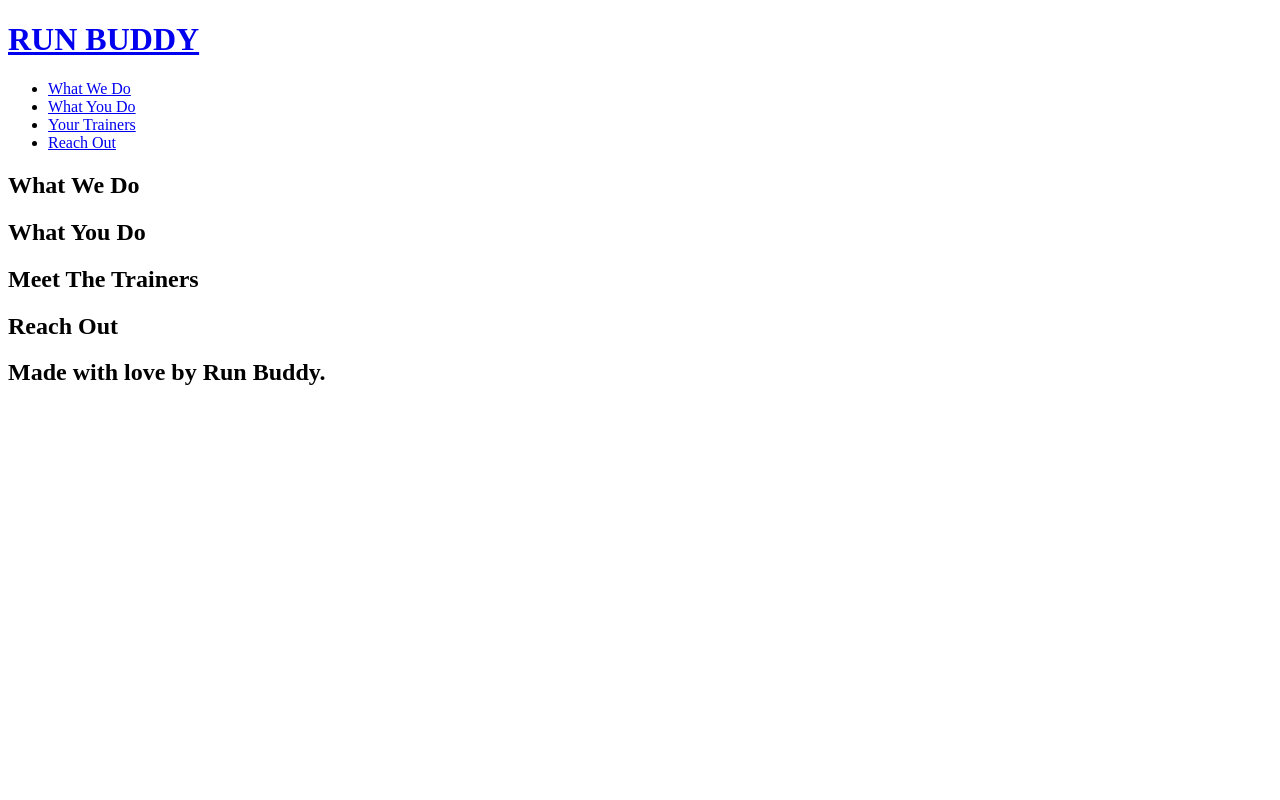
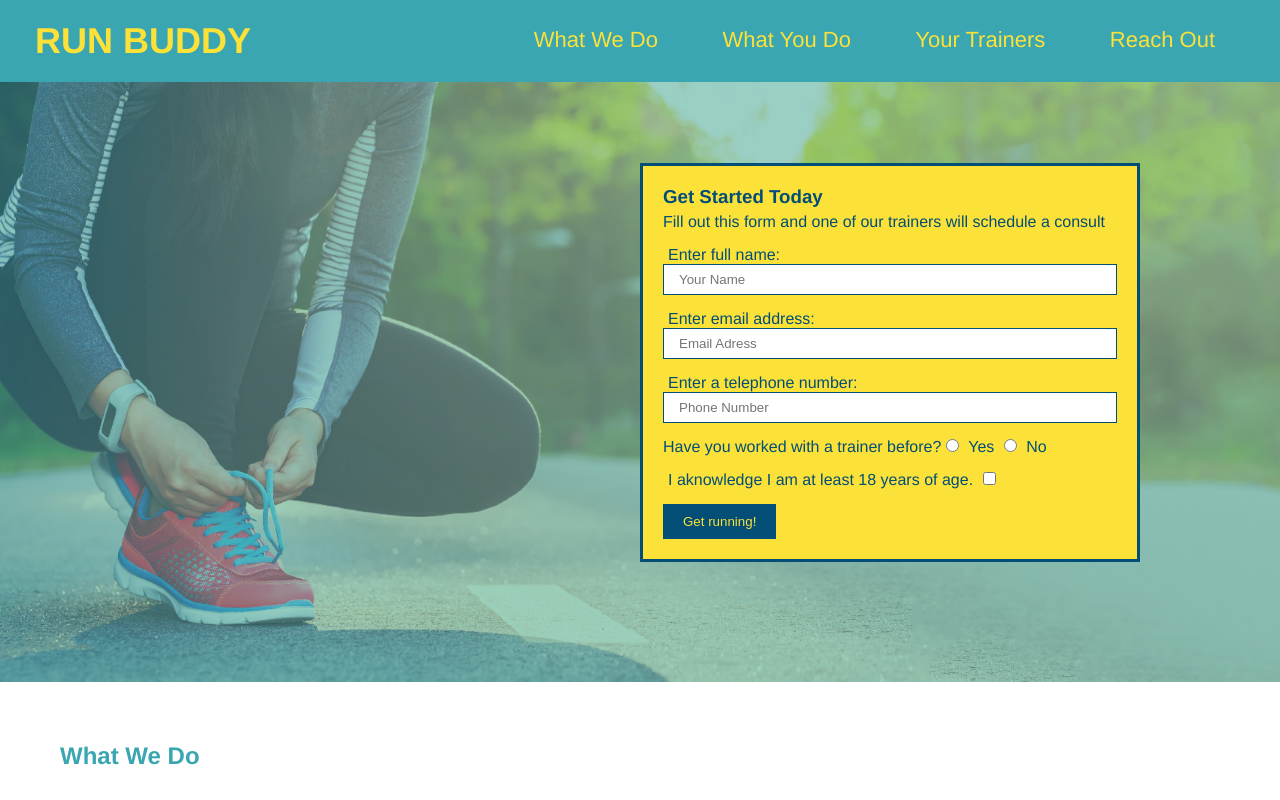
Before and after one commit to LindseyHsiao/run-buddy, a plain HTML site: page index.html in a window 1280 px wide. Shown: the top 800 px of the page. Drawn offline with Linux system fonts and the light colour scheme.

Commit message:
hero finished

```diff
--- /dev/null
+++ b/assets/css/style.css
@@ -0,0 +1,107 @@
+* {
+    margin: 0;
+    padding: 0;
+    box-sizing: border-box;
+}
+body {
+    color: #39a6b2;
+    font-family: Helvetica, Arial, sans-serif;
+}
+header {
+    padding: 20px 35px;
+    background-color: #39a6b2;
+}
+header h1 {
+    font-weight: bold;
+    font-size: 36px;
+    color: #fce138;
+    margin: 0;
+    display: inline;
+}
+header a {
+    text-decoration: none;
+    color: #fce138;
+}
+header nav {
+    float: right;
+    margin: 7px 0;
+}
+header nav ul li {
+    display: inline;
+}
+header nav ul li a {
+    margin: 0 30px;
+    font-weight: lighter;
+    font-size: 22px;
+}
+footer {
+    background: #fce138;
+    width: 100%;
+    padding: 40px 35px;
+}
+footer h2 {
+    display: inline;
+    color: #024e76;
+    font-size: 30px;
+    margin: 0;
+}
+footer div {
+    float: right;
+    line-height: 1.5;
+    text-align: right;
+}
+footer a {
+    color: #024e76;
+}
+section {
+    padding: 60px;
+
+}
+/* Hero Style Start */
+.hero {
+    background-image: url("../images/hero-bg.jpeg");
+    height: 600px;
+    background-size: cover;
+    background-position: center;
+    position: relative;
+}
+
+.hero-form {
+    background-color: #fce138;
+    padding: 20px;
+    width: 500px;
+    color: #024e76;
+    border-style: solid;
+    border-width: 3px;
+    border-color: #024e76;
+    position: absolute;
+    bottom: 120px;
+    right: 140px;
+}
+.hero-form p {
+    margin: 5px 0 15px 0;
+}
+.hero-form h3 {
+    font size: 24px;
+    margin: 0;
+}
+.form-input {
+    border: 1px solid #024e76;
+    display: block;
+    padding: 7px 15px;
+    font-size: 16 px;
+    color: #024e76;
+    width: 100%;
+    margin-bottom: 15px;
+}
+.hero-form label {
+    margin: 0 5px;
+}
+.hero-form button {
+    color: #fce138;
+    background-color: #024e76;
+    border: none;
+    padding: 10px 20px;
+    font font-size: 16px;
+}
+/* Hero Style End */
--- a/index.html
+++ b/index.html
@@ -3,6 +3,9 @@
     <head>
         <meta charset="UTF-8" />
         <title>Run Buddy</title>
+
+        <link rel="stylesheet" href="./assets/css/style.css" />
+
     </head>
     <body>
         <!-- navigation -->
@@ -33,9 +36,40 @@
 
         <!-- hero/jumbotron -->
 
-        <section>
+        <section class="hero">
+            <div class="hero-form">
+                <h3>Get Started Today</h3>
+                <p>Fill out this form and one of our trainers will schedule a consult</p>
+            <!-- Add form element -->
+            <form>
+                <label for="name">Enter full name:</label>
+                <input type="text" placeholder="Your Name" name="name" id="name" class="form-input">
+                <label for="email">Enter email address:</label>
+                <input type="email" placeholder="Email Adress" name="email" id="email" class="form-input" >
+                <label for="phone">Enter a telephone number:</label>
+                <input type="tel" placeholder="Phone Number" name="phone" id="phone" class="form-input">
+                <p>
+                    Have you worked with a trainer before?
+                    <input type="radio" name="trainer-confirm" id="trainer-yes"/>
+                    <label for="trainer-yes">Yes</label>
+                    <input type="radio" name="trainer-confirm" id="trainer-no"/>
+                    <label for="trainer-no">No</label>
+
+                </p>
+                <p>
+                    <label for="checkbox" >
+                        I aknowledge I am at least 18 years of age.
+                    </label>
+                    <input type="checkbox" name="age-confirm" id="checkbox" />
+                </p>
+                <button type="submit">
+                    Get running!
+                </button>
+            </form>
+            </div>
 
         </section>
+        <!-- end hero -->
 
 
         <!-- "what we do" section -->
@@ -65,7 +99,11 @@
 
         <!-- footer -->
         <footer>
-            <h2> Made with love by Run Buddy.</h2>
+            <h2>❤️ Made with love by Run Buddy.</h2>
+            <div>
+                <a href="#">Read Our Privacy Policy</a><br />
+                &copy; 2019 Run Buddy, Inc.
+            </div>
         </footer>
 
 
```
Also changed, not shown: assets/images/hero-bg.jpeg (added).
